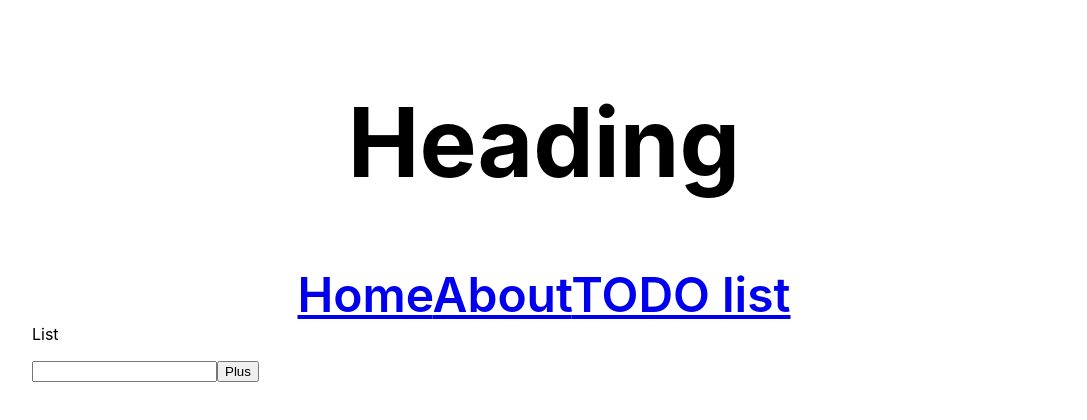
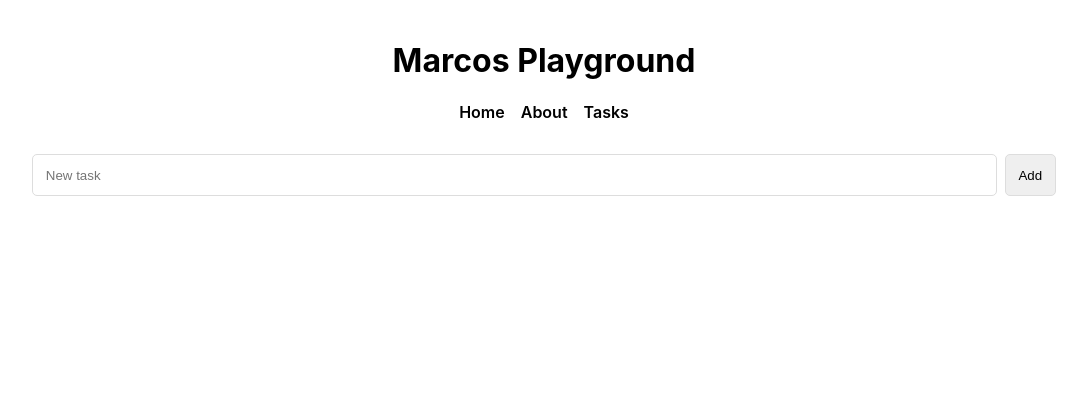
Before and after one commit to MarcoNanka/react-playground, a React (Create React App) app: page /list in a window 1280 px wide. Shown: the top 420 px of the page, without its empty margins (96-1183 px from the left). Built offline with nearby package versions, Linux system fonts and the light colour scheme.

Commit message:
Basic styling

```diff
--- a/src/components/Heading.js
+++ b/src/components/Heading.js
@@ -1,19 +1,15 @@
-import {Link} from 'react-router-dom';
+import { Link } from 'react-router-dom';
 
 const Heading = () => (
-    <div className="heading">
-       <h1>Heading</h1>
-       <Link to='/'>
-         Home
-       </Link>
-       <Link to='/about'>
-         About
-       </Link>
-       <Link to='/list'>
-         TODO list
-       </Link>
+    <div className='heading'>
+        <h1>Marcos Playground</h1>
 
+        <div>
+            <Link to='/'>Home</Link>
+            <Link to='/about'>About</Link>
+            <Link to='/list'>Tasks</Link>
+        </div>
     </div>
-  )
+);
 
-  export default Heading;
+export default Heading;
--- a/src/components/List.js
+++ b/src/components/List.js
@@ -33,18 +33,6 @@ const List = () => {
     };
     return (
         <div className='list'>
-            List
-            <ul>
-                {tasks.map((task, index) => (
-                    <li key={index} className={task.completed ? 'completed' : null}>
-                        <div>
-                            <p>{task.title}</p>
-                            <button onClick={() => completeTask(index)}>complete</button>
-                            <button onClick={() => deleteTask(index)}>delete</button>
-                        </div>
-                    </li>
-                ))}
-            </ul>
             <form
                 onSubmit={(e) => {
                     e.preventDefault();
@@ -52,9 +40,27 @@ const List = () => {
                     setInput('');
                 }}
             >
-                <input value={input} onChange={(e) => setInput(e.target.value)} type='text' />
-                <button>Plus</button>
+                <input
+                    value={input}
+                    onChange={(e) => setInput(e.target.value)}
+                    type='text'
+                    placeholder='New task'
+                />
+                <button>Add</button>
             </form>
+            <ul>
+                {tasks.map((task, index) => (
+                    <li key={index} className={task.completed ? 'completed' : null}>
+                        <div>
+                            <p>{task.title}</p>
+                            <div>
+                                <button onClick={() => completeTask(index)}>complete</button>
+                                <button onClick={() => deleteTask(index)}>delete</button>
+                            </div>
+                        </div>
+                    </li>
+                ))}
+            </ul>
         </div>
     );
 };
--- a/src/index.css
+++ b/src/index.css
@@ -1,8 +1,7 @@
 body {
     margin: 0;
-  font-family: -apple-system, BlinkMacSystemFont, "Segoe UI", "Roboto", "Oxygen",
-    "Ubuntu", "Cantarell", "Fira Sans", "Droid Sans", "Helvetica Neue",
-    sans-serif;
+    font-family: -apple-system, BlinkMacSystemFont, 'Segoe UI', 'Roboto', 'Oxygen', 'Ubuntu',
+        'Cantarell', 'Fira Sans', 'Droid Sans', 'Helvetica Neue', sans-serif;
     -webkit-font-smoothing: antialiased;
     -moz-osx-font-smoothing: grayscale;
 }
@@ -14,10 +13,55 @@ body {
     margin: 20px auto;
 }
 .heading {
-  font-size: 3rem;
     text-align: center;
     font-weight: 600;
 }
-li.completed {
+.heading div {
+    display: flex;
+    justify-content: center;
+    gap: 1rem;
+}
+.heading a {
+    color: black;
+    text-decoration: none;
+}
+ul {
+    list-style: none;
+    display: flex;
+    flex-direction: column;
+    gap: 1rem;
+    padding: 0;
+}
+li {
+    border: 1px solid #ddd;
+    border-radius: 5px;
+    padding: 1rem;
+    margin: 0;
+}
+li div {
+    display: flex;
+    flex-direction: row;
+    justify-content: space-between;
+}
+li.completed p {
     text-decoration: line-through;
 }
+form {
+    display: flex;
+    width: 100%;
+    margin: 2rem 0;
+}
+input {
+    border: 1px solid #ddd;
+    border-radius: 5px;
+    padding: 0.8rem;
+    outline: 0;
+    width: 100%;
+}
+button {
+    border: 1px solid #ddd;
+    border-radius: 5px;
+    padding: 0.5rem 0.8rem;
+    margin-left: 0.5rem;
+    cursor: pointer;
+}
```
Lines whose indentation alone changed are shown as unchanged.
